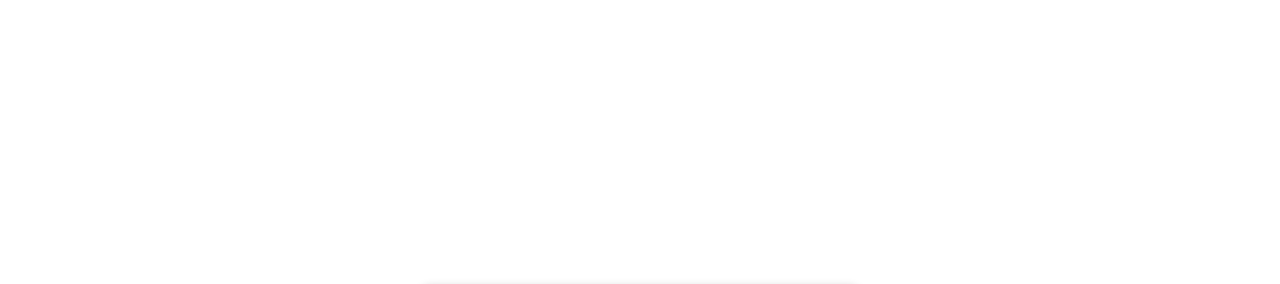
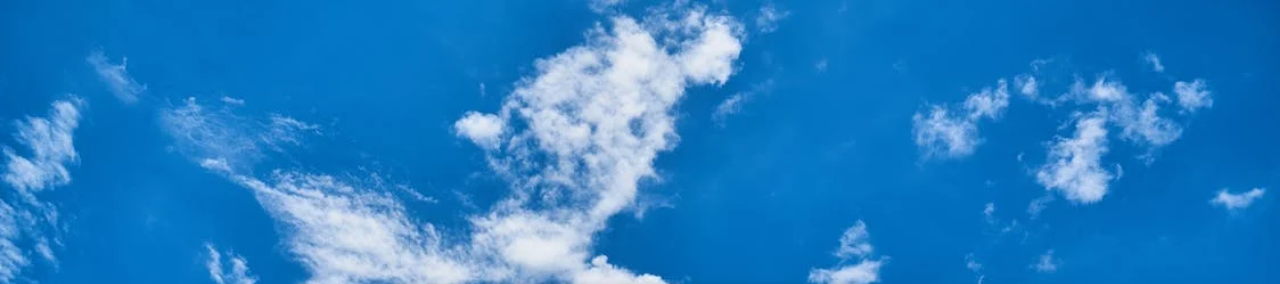
Before and after one commit to saisriharsha2003/BharatIntern_WevDevelopment_Internsip, a plain HTML site: page Task2_Temperature_Converter/index.html in a window 1280 px wide. Shown: the top 284 px of the page. Drawn offline with Linux system fonts and the light colour scheme.

Commit message:
added image

```diff
--- a/Task2_Temperature_Converter/style.css
+++ b/Task2_Temperature_Converter/style.css
@@ -6,7 +6,9 @@ body {
     justify-content: center;
     align-items: center;
     min-height: 100vh;
-    background: #ffff;
+    background-image: url("./cloud.png");
+    background-repeat: no-repeat;
+    background-size: cover;
   }
 
   .container {
```
Also changed, not shown: Task2_Temperature_Converter/cloud.png (added).
